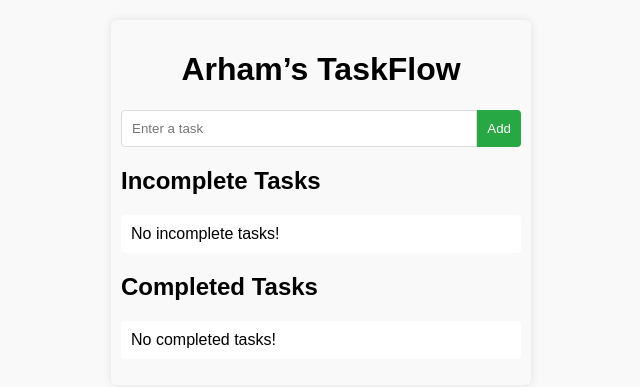
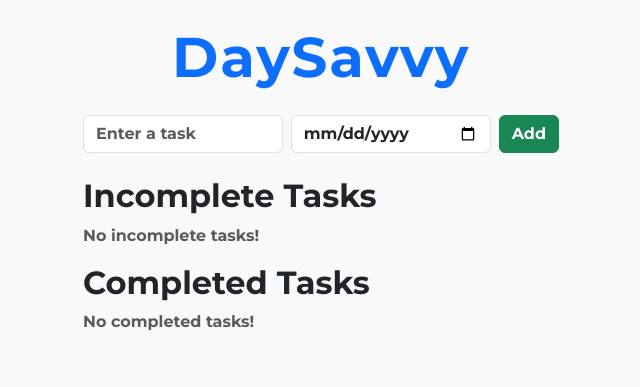
Before and after one commit to arhammalik21/ArhamsTaskFlow, a Flask app: page / in a window 1280 px wide. Shown: the top 387 px of the page, without its empty margins (319-959 px from the left). Run offline with Flask 3, Linux system fonts and the light colour scheme; some libraries are stand-ins or nearby versions.

Commit message:
Add deadline feature with due date field, overdue badge, and improved UI for tasks.

```diff
--- a/app.py
+++ b/app.py
@@ -1,51 +1,54 @@
-from flask import Flask, render_template, redirect, url_for, flash, abort
+from flask import Flask, render_template, redirect, url_for, flash, abort, request
 from flask_wtf import FlaskForm
-from wtforms import StringField
+from wtforms import StringField, DateField
 from wtforms.validators import DataRequired
 from flask_wtf.csrf import CSRFProtect
+from datetime import date
 
 app = Flask(__name__)
-app.secret_key = 'supersecretkey'  # Change this for production!
+app.secret_key = 'supersecretkey'
 csrf = CSRFProtect(app)
 
+# ----- Task Form -----
 class TaskForm(FlaskForm):
     task = StringField('Task', validators=[DataRequired()])
+    due_date = DateField('Due Date', format='%Y-%m-%d', validators=[], default=None)
 
+# ----- Data -----
 tasks = []
-next_id = 1  # Unique ID for every new task
+next_id = 1
 
-from flask import request
-
-@app.route("/edit/<int:task_id>", methods=["GET", "POST"])
-def edit_task(task_id):
-    # Find the task to edit
-    task = next((t for t in tasks if t["id"] == task_id), None)
-    if not task:
-        abort(404)
-    form = TaskForm(obj=task)
-    if request.method == "POST" and form.validate_on_submit():
-        task_name = form.task.data.strip()
-        task["name"] = task_name
-        flash("Task updated!", "info")
-        return redirect(url_for("index"))
-    return render_template("edit.html", form=form, task=task)
-
-
+# ----- Routes -----
 @app.route("/", methods=["GET", "POST"])
 def index():
     global next_id
     form = TaskForm()
     if form.validate_on_submit():
         task_name = form.task.data.strip()
+        due_date = form.due_date.data
         tasks.append({
             "id": next_id,
             "name": task_name,
-            "completed": False
+            "completed": False,
+            "due_date": due_date
         })
         next_id += 1
         flash("Task added!", "success")
         return redirect(url_for("index"))
-    return render_template("index.html", tasks=tasks, form=form)
+    return render_template("index.html", tasks=tasks, form=form, current_date=date.today())
+
+@app.route("/edit/<int:task_id>", methods=["GET", "POST"])
+def edit_task(task_id):
+    task = next((t for t in tasks if t["id"] == task_id), None)
+    if not task:
+        abort(404)
+    form = TaskForm(obj=task)
+    if request.method == "POST" and form.validate_on_submit():
+        task["name"] = form.task.data.strip()
+        task["due_date"] = form.due_date.data
+        flash("Task updated!", "info")
+        return redirect(url_for("index"))
+    return render_template("edit.html", form=form, task=task)
 
 @app.route("/complete/<int:task_id>")
 def complete_task(task_id):
--- a/templates/index.html
+++ b/templates/index.html
@@ -3,49 +3,21 @@
 <head>
     <meta charset="UTF-8" />
     <meta name="viewport" content="width=device-width, initial-scale=1" />
-    <title>Arham’s TaskFlow</title>
+    <title>DaySavvy</title>
+    <!-- Bootstrap CDN -->
+    <link rel="stylesheet" href="https://cdn.jsdelivr.net/npm/bootstrap@5.3.0/dist/css/bootstrap.min.css">
+    <link href="https://fonts.googleapis.com/css2?family=Montserrat:wght@700&display=swap" rel="stylesheet">
     <style>
         body {
-            font-family: Arial, sans-serif;
+            font-family: 'Montserrat', Arial, sans-serif;
             background: #f9f9f9;
-            margin: 20px auto;
-            max-width: 400px;
-            padding: 10px;
-            border-radius: 6px;
-            box-shadow: 0 0 10px rgba(0,0,0,0.1);
+            margin: 0;
+            padding: 0;
         }
-        h1 { text-align: center; }
-        form { display: flex; margin-bottom: 20px; }
-        label { display: none; }
-        input[type="text"] {
-            flex-grow: 1;
-            padding: 10px;
-            border: 1px solid #ddd;
-            border-radius: 4px 0 0 4px;
-            outline: none;
+        h1, h2 {
+            font-family: 'Montserrat', Arial, sans-serif;
         }
-        button {
-            padding: 10px;
-            background: #28a745;
-            color: white;
-            border: none;
-            border-radius: 0 4px 4px 0;
-            cursor: pointer;
-        }
-        ul { list-style: none; padding-left: 0; }
-        li {
-            display: flex;
-            justify-content: space-between;
-            background: white;
-            margin-bottom: 8px;
-            padding: 10px;
-            border-radius: 4px;
-            align-items: center;
-        }
-        li.completed span {
-            text-decoration: line-through;
-            color: gray;
-        }
+        .container { max-width: 500px; margin: 0 auto; }
         .flash {
             padding: 8px;
             border-radius: 4px;
@@ -54,10 +26,13 @@
         .flash-success { background: #d4edda; color: #155724; }
         .flash-info { background: #cce5ff; color: #004085; }
         .flash-warning { background: #fff3cd; color: #856404; }
+        .card { margin-bottom: 12px; }
+        .completed-task { text-decoration: line-through; color: gray; }
     </style>
 </head>
 <body>
-    <h1>Arham’s TaskFlow</h1>
+    <h1 class="display-4 text-primary text-center my-4" style="letter-spacing:2px;font-weight:700;">DaySavvy</h1>
+    <div class="container mt-4">
 
         <!-- Flash messages -->
         {% with messages = get_flashed_messages(with_categories=true) %}
@@ -77,74 +52,89 @@
           </div>
         {% endif %}
 
-    <form action="{{ url_for('index') }}" method="POST">
+        <!-- Add Task Form -->
+        <form action="{{ url_for('index') }}" method="POST" class="d-flex mb-4">
             {{ form.hidden_tag() }}
-        {{ form.task(placeholder="Enter a task", required=True) }}
-        <button type="submit">Add</button>
+            {{ form.task(placeholder="Enter a task", required=True, class_="form-control me-2") }}
+            {{ form.due_date(class_="form-control me-2") }}
+            <button type="submit" class="btn btn-success">Add</button>
         </form>
 
         <!-- Incomplete Tasks -->
         {% set incomplete_tasks = tasks | selectattr('completed', 'equalto', False) | list %}
         <h2>Incomplete Tasks</h2>
-    <ul>
+        <div class="row">
           {% if incomplete_tasks %}
             {% for task in incomplete_tasks %}
-          <li>
-            <span>{{ task.name }}</span>
+              <div class="col-12">
+                <div class="card shadow-sm">
+                  <div class="card-body d-flex justify-content-between align-items-center">
+                    <span>
+                        {{ task.name }}
+                        {% if task.due_date %}
+                            <span class="badge bg-secondary ms-2">
+                                Due: {{ task.due_date.strftime('%Y-%m-%d') }}
+                            </span>
+                            {% if task.due_date < current_date %}
+                                <span class="badge bg-danger ms-2">Overdue!</span>
+                            {% endif %}
+                        {% else %}
+                            <span class="badge bg-light ms-2">No due date</span>
+                        {% endif %}
+                    </span>
                     <div>
                         <form action="{{ url_for('complete_task', task_id=task.id) }}" method="get" style="display:inline;">
-    <button type="submit" style="background: #28a745; color: white; border: none; border-radius: 4px; padding: 5px 10px; cursor: pointer; margin-right:5px;">
-        Complete
-    </button>
+                            <button class="btn btn-success btn-sm me-1">Complete</button>
+                        </form>
+                        <form action="{{ url_for('edit_task', task_id=task.id) }}" method="get" style="display:inline;">
+                            <button class="btn btn-warning btn-sm me-1">Edit</button>
                         </form>
                         <form action="{{ url_for('delete_task', task_id=task.id) }}" method="get" style="display:inline;" onsubmit="return confirm('Delete this task?');">
-    <button type="submit" style="background: #dc3545; color: white; border: none; border-radius: 4px; padding: 5px 10px; cursor: pointer;">
-        Delete
-    </button>
+                            <button class="btn btn-danger btn-sm">Delete</button>
                         </form>
-
-<form action="{{ url_for('edit_task', task_id=task.id) }}" method="get" style="display:inline;">
-    <button type="submit" style="background:#ffc107; color:#232323; border:none; border-radius:4px; padding:5px 10px; cursor:pointer; margin-right:4px;">
-        Edit
-    </button>
-</form>
-
                     </div>
-          </li>
+                  </div>
+                </div>
+              </div>
             {% endfor %}
           {% else %}
-        <li>No incomplete tasks!</li>
+            <p class="text-muted">No incomplete tasks!</p>
           {% endif %}
-    </ul>
+        </div>
 
         <!-- Completed Tasks -->
         {% set completed_tasks = tasks | selectattr('completed', 'equalto', True) | list %}
         <h2>Completed Tasks</h2>
-    <ul>
+        <div class="row">
           {% if completed_tasks %}
             {% for task in completed_tasks %}
-          <li class="completed">
-            <span>{{ task.name }}</span>
+              <div class="col-12">
+                <div class="card bg-light shadow-sm">
+                  <div class="card-body d-flex justify-content-between align-items-center">
+                    <span class="completed-task">
+                        {{ task.name }}
+                        {% if task.due_date %}
+                            <span class="badge bg-secondary ms-2">
+                                Due: {{ task.due_date.strftime('%Y-%m-%d') }}
+                            </span>
+                        {% endif %}
+                    </span>
                     <div>
+                        <form action="{{ url_for('edit_task', task_id=task.id) }}" method="get" style="display:inline;">
+                            <button class="btn btn-warning btn-sm me-1">Edit</button>
+                        </form>
                         <form action="{{ url_for('delete_task', task_id=task.id) }}" method="get" style="display:inline;" onsubmit="return confirm('Delete this task?');">
-    <button type="submit" style="background: #dc3545; color: white; border: none; border-radius: 4px; padding: 5px 10px; cursor: pointer;">
-        Delete
-    </button>
+                            <button class="btn btn-danger btn-sm">Delete</button>
                         </form>
-
-<form action="{{ url_for('edit_task', task_id=task.id) }}" method="get" style="display:inline;">
-    <button type="submit" style="background:#ffc107; color:#232323; border:none; border-radius:4px; padding:5px 10px; cursor:pointer; margin-right:4px;">
-        Edit
-    </button>
-</form>
-
-
                     </div>
-          </li>
+                  </div>
+                </div>
+              </div>
             {% endfor %}
           {% else %}
-        <li>No completed tasks!</li>
+            <p class="text-muted">No completed tasks!</p>
           {% endif %}
-    </ul>
+        </div>
+    </div>
 </body>
 </html>
```
Lines whose indentation alone changed are shown as unchanged.
